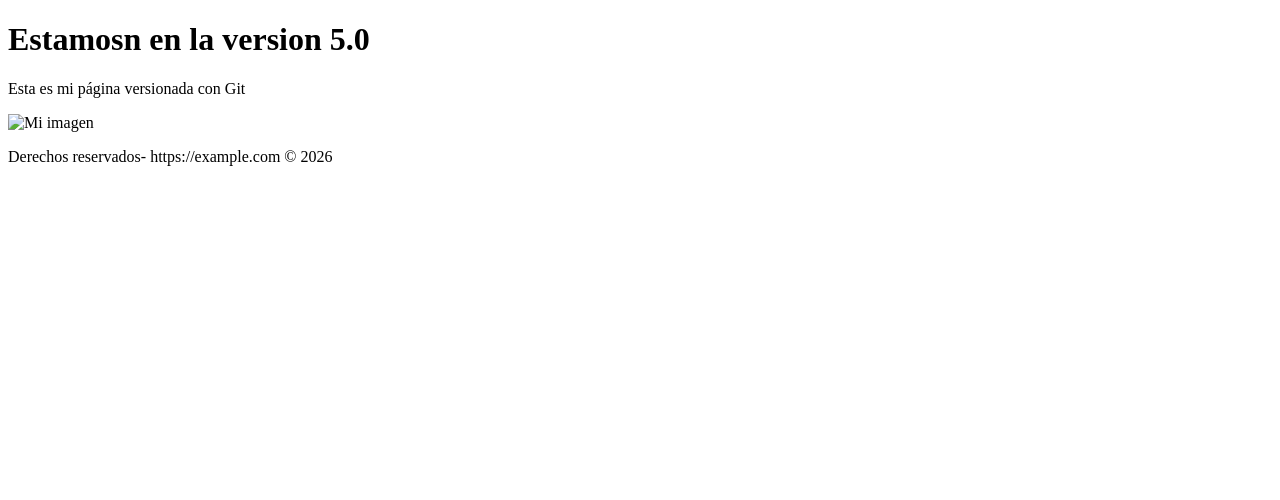
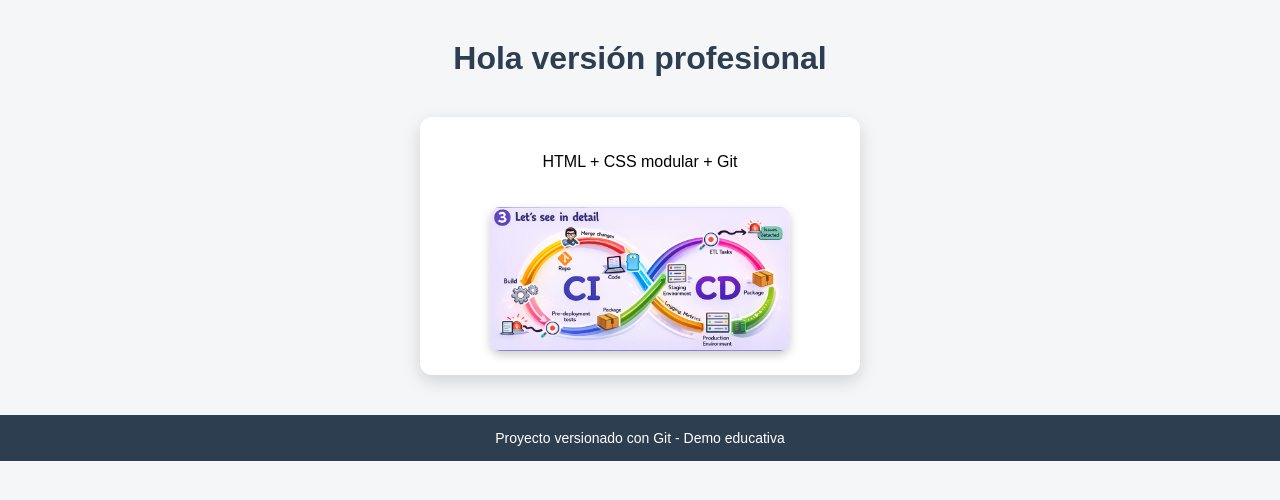
Before and after one commit to juapew2021/practicaversionamiento, a plain HTML site: page index.html in a window 1280 px wide. Drawn offline with Linux system fonts and the light colour scheme.

Commit message:
Se agregan estilos
A cada estructura del index

```diff
--- /dev/null
+++ b/estilos/body.css
@@ -0,0 +1,7 @@
+body {
+    font-family: Arial, sans-serif;
+    background-color: #f4f6f8;
+    text-align: center;
+    margin: 0;
+    padding: 0;
+}
--- /dev/null
+++ b/estilos/card.css
@@ -0,0 +1,14 @@
+.card {
+    background: white;
+    width: 400px;
+    margin: 40px auto;
+    padding: 20px;
+    border-radius: 12px;
+    box-shadow: 0px 6px 18px rgba(0,0,0,0.15);
+}
+
+img {
+    margin-top: 20px;
+    border-radius: 10px;
+    box-shadow: 0px 4px 10px rgba(0,0,0,0.2);
+}
--- /dev/null
+++ b/estilos/footer.css
@@ -0,0 +1,7 @@
+footer {
+    margin-top: 40px;
+    padding: 15px;
+    background-color: #2c3e50;
+    color: white;
+    font-size: 14px;
+}
--- /dev/null
+++ b/estilos/header.css
@@ -0,0 +1,4 @@
+h1 {
+    color: #2c3e50;
+    margin-top: 40px;
+}
--- a/index.html
+++ b/index.html
@@ -1,19 +1,27 @@
 <!DOCTYPE html>
 <html>
-<head><!--Squast Zulma -->
-    <title>Mi marca de Zapatos</title>
+<head>
+    <title>Mi web organizada</title>
+
+    <!-- Conexión de estilos -->
+    <link rel="stylesheet" href="estilos/body.css">
+    <link rel="stylesheet" href="estilos/header.css">
+    <link rel="stylesheet" href="estilos/footer.css">
+    <link rel="stylesheet" href="estilos/card.css">
+
 </head>
-<body><!--Squast Nata -->
+<body>
 
-    <h1>Estamosn en la version 5.0</h1>
-    <p>Esta es mi página versionada con Git</p>
+    <h1>Hola versión profesional</h1>
 
-    <!-- Imagen local -->
-    <img src="imagen.jpg" alt="Mi imagen" width="300">
+    <div class="card">
+        <p>HTML + CSS modular + Git</p>
+        <img src="img/foto.png" width="300">
+    </div>
+
+    <footer>
+        Proyecto versionado con Git - Demo educativa
+    </footer>
 
 </body>
-
-<footer><!--Squast Kathe -->
-    <p>Derechos reservados- https://example.com &copy; 2026</p>
-</footer>
 </html>
```
Also changed, not shown: img/foto.png (added).
